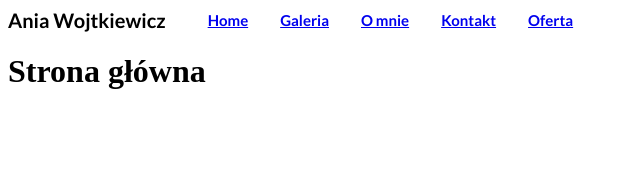
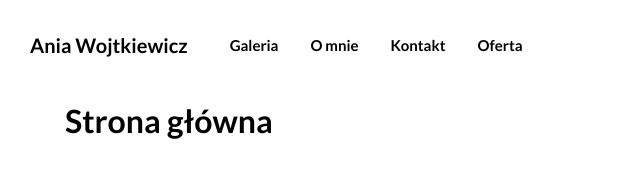
Before and after one commit to wwojciech89/ania-website, a Gatsby site: page / in a window 1280 px wide. Shown: the whole page, without its empty margins (0-640 px from the left). Built offline with nearby package versions, Linux system fonts and the light colour scheme; Gatsby itself is replaced by a stand-in of ours.

Commit message:
add globalStyles

```diff
--- /dev/null
+++ b/src/assets/styles/globalStyles.js
@@ -0,0 +1,32 @@
+import { createGlobalStyle } from 'styled-components';
+
+const GlobalStyle = createGlobalStyle`
+html {
+    box-sizing: border-box;
+}
+
+*,
+*::before,
+*::after {
+    box-sizing: inherit;
+}
+
+body {
+    margin: 0;
+    padding: 80px 65px 0;
+    font-family: 'Lato';
+}
+
+button {
+    padding: 0;
+    cursor: pointer;
+    font-family: 'Lato'
+}
+
+ul {
+    padding: 0;
+    maring 0;
+}
+`;
+
+export default GlobalStyle;
--- a/src/components/Navigation/Navigation.js
+++ b/src/components/Navigation/Navigation.js
@@ -3,10 +3,18 @@ import styled from 'styled-components';
 import { Link } from 'gatsby';
 
 const NavigationWrapper = styled.nav`
+position: absolute;
+top: 20px;
+left: 30px;
 display: flex;
 align-items: center;
 justify-content: flex-start;
-font-family: 'Lato'
+font-family: 'Lato';
+
+a {
+    text-decoration: none;
+    color: inherit;
+}
 `;
 
 const Logo = styled.span`
@@ -16,8 +24,6 @@ margin-right: 10px;
 `;
 
 const NavigationList = styled.ul`
-margin:0;
-padding: 0;
 list-style: none;
 display: flex;
 `;
@@ -33,11 +39,10 @@ margin-left: 32px;
 const Navigation = () => (
 
     <NavigationWrapper>
-        <Logo>Ania Wojtkiewicz</Logo>
+        <Logo><Link strict to="/">
+            Ania Wojtkiewicz</Link>
+            </Logo>
         <NavigationList>
-            <NavigationListItem>
-                <Link strict to="/">Home</Link>
-                </NavigationListItem>
             <NavigationListItem>
                 <Link to="/gallery">Galeria</Link>
                 </NavigationListItem>
--- a/src/layouts/index.js
+++ b/src/layouts/index.js
@@ -1,8 +1,10 @@
 import  React from "react"
 import Navigation from "../components/Navigation/Navigation";
+import GlobalStyle from "../assets/styles/globalStyles";
 
 const MainLayout = ({children}) => (
   <>
+  <GlobalStyle />
     <Navigation/>
     {children}
   </>
--- a/src/pages/index.js
+++ b/src/pages/index.js
@@ -1,5 +1,5 @@
 import * as React from "react"
-import Navigation from "../components/Navigation/Navigation"
+
 
 
 const IndexPage = () => (
```
